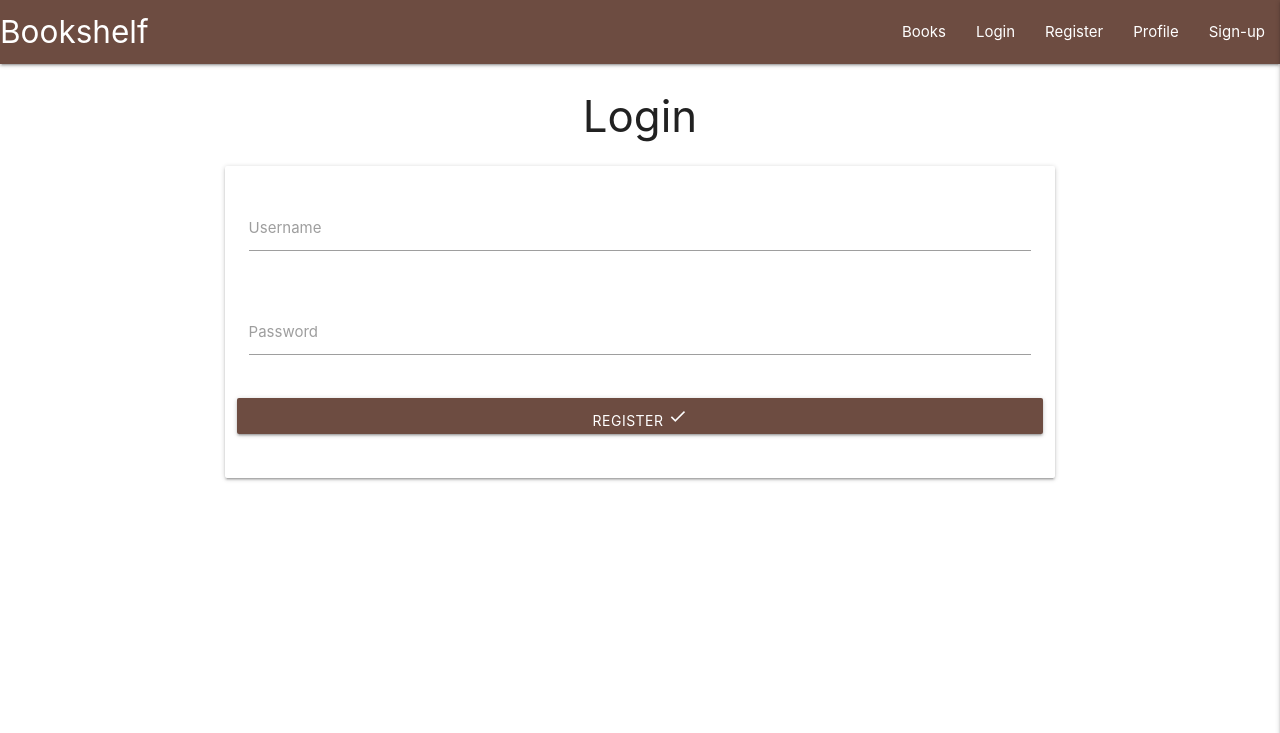
After one commit to diogo-pessoa/milestoneThree, a Flask app: page /login in a window 1280 px wide. The commit adds this page. Shown: the top 733 px of the page. Run offline with Flask 2, Linux system fonts and the light colour scheme.

Commit message:
Adding Login page template and Tests
Adding tests for links
 - click and check for heading on navBar
   - register
   - Main title
   - login

Added test for login Page
Added comments to Register page test

Added login link to navbar on base.html

Added login route to routes.py

```diff
--- a/app/routes.py
+++ b/app/routes.py
@@ -1,5 +1,6 @@
 from flask import (render_template, request,
                    flash, redirect, url_for)
+
 from app import app
 from app.model.book_model import Book
 from app.model.review_model import Review
@@ -30,3 +31,8 @@ def register():
                                password)
         flash("Registration Successful!")
     return render_template("register.html")
+
+
+@app.route("/login", methods=["GET"])
+def login():
+    return render_template("login.html")
--- a/app/templates/base.html
+++ b/app/templates/base.html
@@ -26,7 +26,7 @@
                 <a href="#" data-target="mobile" class="sidenav-trigger right"><i class="material-icons">menu</i></a>
                 <ul class="right hide-on-med-and-down">
                     <li><a href="#">Books</a></li>
-                    <li><a href="#">Login</a></li>
+                    <li><a href="{{ url_for('login') }}">Login</a></li>
                     <li><a href="{{ url_for('register') }}">Register</a></li>
                     <li><a href="#">Profile</a></li>
                     <li><a href="#">Sign-up</a></li>
@@ -37,7 +37,7 @@
         <!-- SideBar -->
         <ul class="sidenav brown lighten-4" id="mobile">
             <li><a href="#">Books</a></li>
-            <li><a href="#">Login</a></li>
+            <li><a href="{{ url_for('login') }}">Login</a></li>
             <li><a href="{{ url_for('register') }}">Register</a></li>
             <li><a href="#">Profile</a></li>
             <li><a href="#">Sign-up</a></li>
--- a/app/templates/index.html
+++ b/app/templates/index.html
@@ -14,7 +14,7 @@
         </div>
     </div>
     <div class="col s12 m7">
-        <h3 class="header">Hello, {{user}}</h3>
+        <h2 class="header">Hello, {{user}}</h2>
         <h3 class="header center-align">Books</h3>
         <div class="card horizontal">
             <div class="card-stacked">
--- /dev/null
+++ b/app/templates/login.html
@@ -0,0 +1,33 @@
+{% extends "base.html" %}
+
+{% block content %}
+
+    <div class="row">
+        <h3 class="header center-align">Login</h3>
+        <form class="col s12 m8 offset-m2" method="POST" action="{{ url_for('login') }}">
+            <div class="card-panel">
+                <!-- user field -->
+                <div class="row">
+					<div class="input-field col s12">
+						<input id="username" name="username" type="text" class="validate" required>
+						<label for="username">Username</label>
+					</div>
+                </div>
+                <!-- password field -->
+                <div class="row">
+                    <div class="input-field col s12">
+                        <input id="password" name="password" type="password" class="validate" required>
+                        <label for="password">Password</label>
+                    </div>
+                </div>
+                <!-- Submit button to register -->
+                <div class="row">
+                    <button type="submit" class="col s12 btn brown darken-1 waves-effect waves-light">
+                        Register <i class="material-icons">check</i>
+                    </button>
+                </div>
+            </div>
+        </form>
+    </div>
+
+{% endblock %}
```
Also changed, not shown: test/html_test/index_test.py (+2 -1 lines), test/html_test/links_test.py (added, +41 -0 lines), test/html_test/login_page_test.py (added, +30 -0 lines), test/html_test/register_page_test.py (+8 -4 lines).
